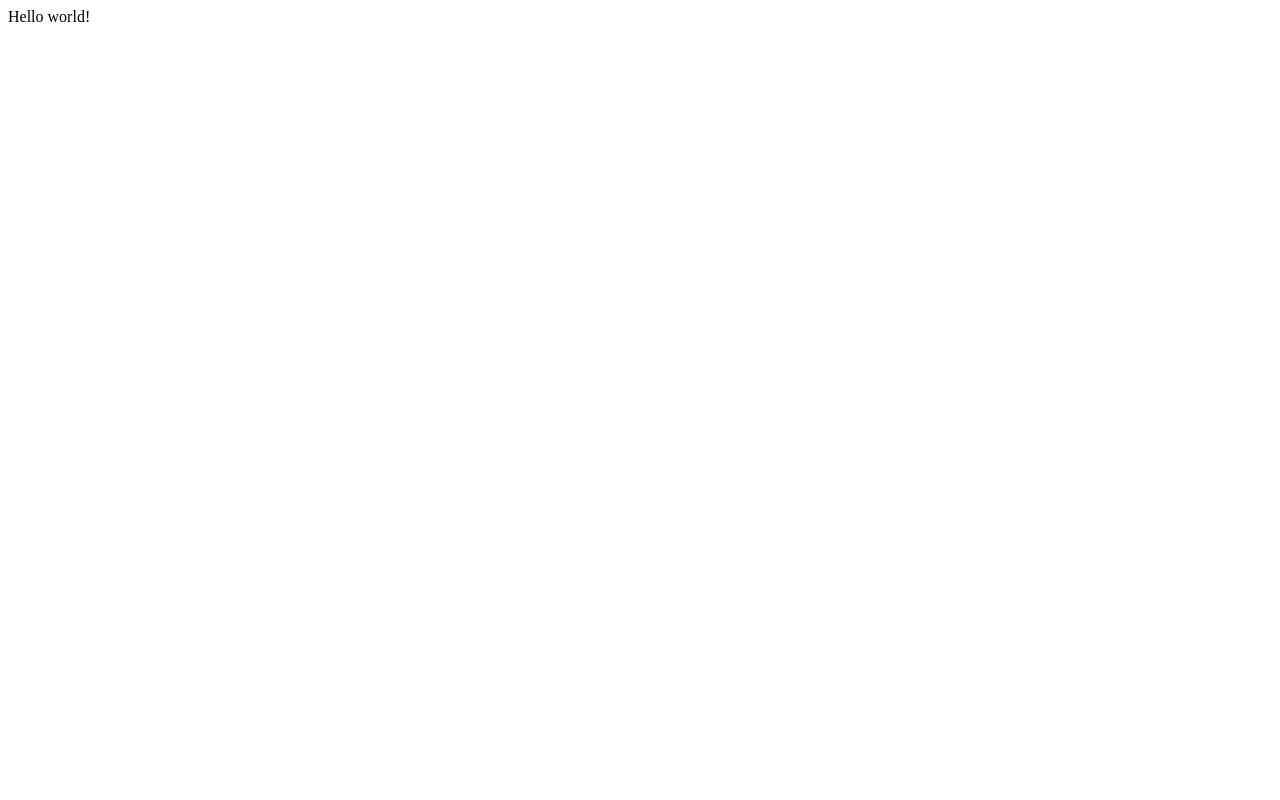
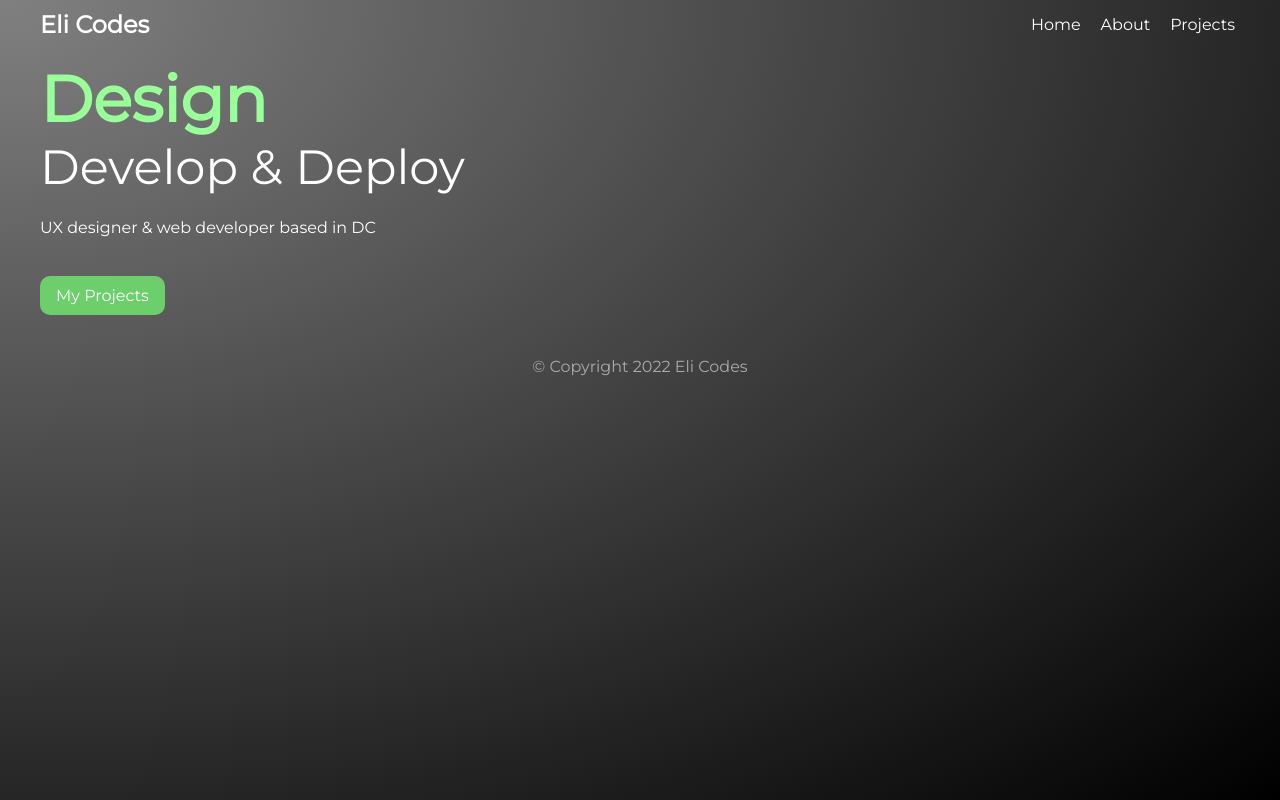
Before and after one commit to glumslug/portfolio-ecf, a Gatsby site: page / in a window 1280 px wide. Built offline with nearby package versions, Linux system fonts and the light colour scheme; Gatsby itself is replaced by a stand-in of ours.

Commit message:
initial commit

```diff
--- a/gatsby-config.js
+++ b/gatsby-config.js
@@ -6,5 +6,5 @@
 
 module.exports = {
   /* Your site config here */
-  plugins: [],
+  plugins: [`gatsby-plugin-sass`],
 }
--- a/package.json
+++ b/package.json
@@ -15,8 +15,10 @@
   },
   "dependencies": {
     "gatsby": "^4.24.4",
+    "gatsby-plugin-sass": "^5.24.0",
     "react": "^18.1.0",
-    "react-dom": "^18.1.0"
+    "react-dom": "^18.1.0",
+    "sass": "^1.55.0"
   },
   "devDependencies": {
     "prettier": "^2.7.1"
--- /dev/null
+++ b/src/components/Layout.js
@@ -0,0 +1,17 @@
+import React from "react"
+import Navbar from "./Navbar"
+import "../styles/styles.css"
+
+const Layout = ({ children }) => {
+  return (
+    <div className="layout">
+      <Navbar />
+      <div className="content">{children}</div>
+      <footer>
+        <p>&copy; Copyright 2022 Eli Codes</p>
+      </footer>
+    </div>
+  )
+}
+
+export default Layout
--- /dev/null
+++ b/src/components/Navbar.js
@@ -0,0 +1,17 @@
+import { Link } from "gatsby"
+import React from "react"
+
+const Navbar = () => {
+  return (
+    <nav>
+      <h1>Eli Codes</h1>
+      <div className="links">
+        <Link to="/">Home</Link>
+        <Link to="/about">About</Link>
+        <Link to="/projects">Projects</Link>
+      </div>
+    </nav>
+  )
+}
+
+export default Navbar
--- a/src/pages/index.js
+++ b/src/pages/index.js
@@ -1,5 +1,22 @@
+import { Link } from "gatsby"
 import React from "react"
+import Layout from "../components/Layout"
 
-export default function Home() {
-  return <div>Hello world!</div>
+const About = () => {
+  return (
+    <Layout>
+      <section className="header">
+        <div>
+          <h2>Design</h2>
+          <h3>Develop & Deploy</h3>
+          <p>UX designer & web developer based in DC</p>
+          <Link className="btn" to="/projects">
+            My Projects
+          </Link>
+        </div>
+      </section>
+    </Layout>
+  )
 }
+
+export default About
--- /dev/null
+++ b/src/styles/_home.scss
@@ -0,0 +1,24 @@
+.header {
+  display: grid;
+  grid-template-columns: 1fr 1fr;
+  grid-gap: 40px;
+  align-items: center;
+  h2 {
+    font-size: 4em;
+    color: #99ff99;
+  }
+  h3 {
+    font-size: 3em;
+    font-weight: 400;
+    margin-bottom: 20px;
+  }
+
+  .btn {
+    display: inline-block;
+    background: #6ccf6c;
+    padding: 10px 16px;
+    border-radius: 10px;
+    margin-top: 20px;
+    font-weight: 500;
+  }
+}
--- /dev/null
+++ b/src/styles/styles.scss
@@ -0,0 +1,57 @@
+@import url("https://fonts.googleapis.com/css?family=Montserrat");
+@import "./home";
+
+* {
+  margin: 0;
+  padding: 0;
+  text-decoration: none;
+  font-family: "Montserrat";
+  color: white;
+}
+html {
+  min-height: 100%;
+  body {
+    padding: 0 10px;
+    background: radial-gradient(at top left, grey 0%, black 100%);
+    background-repeat: no-repeat;
+  }
+}
+p {
+  margin: 16px auto;
+  line-height: 1.5em;
+}
+
+.layout {
+  max-width: 1200px;
+  margin: 0 auto;
+}
+
+nav {
+  display: grid;
+  grid-template-columns: 1fr 1fr;
+  margin: 10px auto;
+  .links {
+    display: inline-block;
+    text-align: right;
+    // background-color: green;
+    padding: 5px;
+  }
+  a {
+    display: inline-block;
+    margin-left: 20px;
+    font-weight: 400;
+    padding-bottom: 8px;
+    border-bottom: 3px solid transparent;
+    &:hover {
+      border-color: white;
+    }
+  }
+}
+
+footer {
+  p {
+    text-align: center;
+    color: rgb(170, 170, 170);
+    margin: 40px auto;
+  }
+}
```
Also changed, not shown: src/pages/404.js (added, +15 -0 lines), src/pages/about.js (added, +27 -0 lines), src/pages/projects/index.js (added, +15 -0 lines), src/pages/projects/reccenter.js (added, +12 -0 lines), src/styles/styles.css (added), 2 other files.
